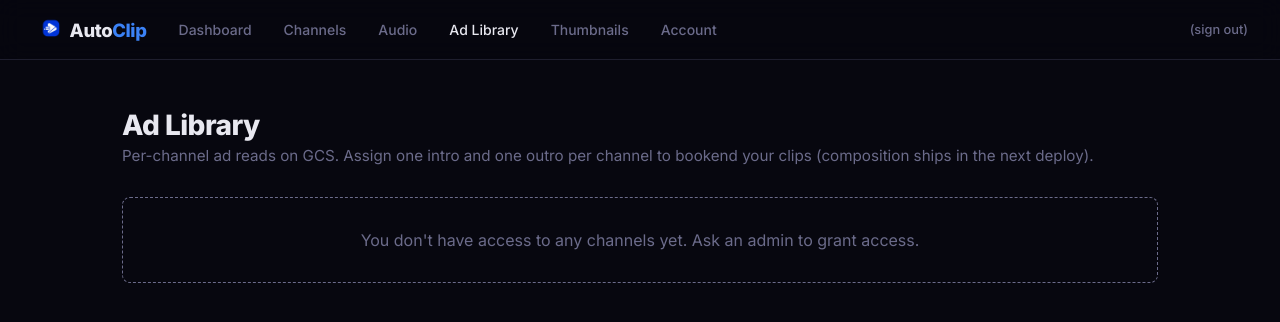
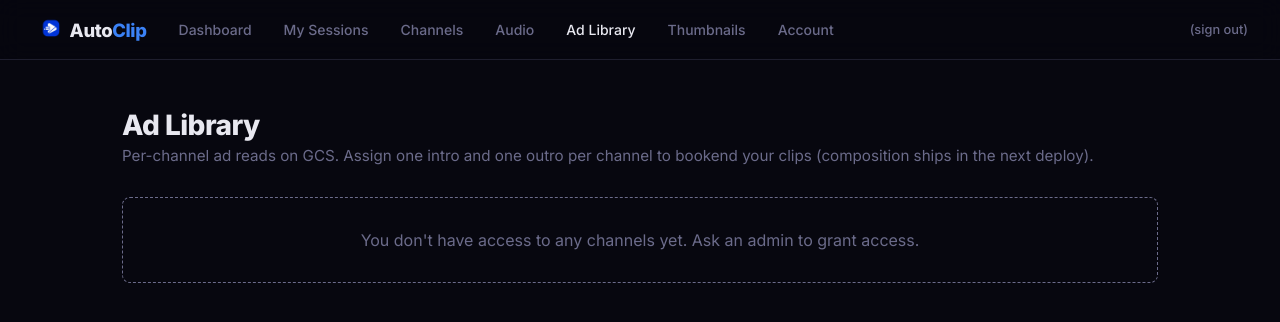
Before and after one commit to harlanh25/autoclip, a Python web app: template templates/ads.html in a window 1280 px wide. Shown: the top 322 px of the page. Run offline with Jinja, Linux system fonts and the light colour scheme; the template is opened without the code that fills it, so the values that code supplies are empty.

Commit message:
Add 'My Sessions' nav link to all main pages

```diff
--- a/templates/ads.html
+++ b/templates/ads.html
@@ -78,6 +78,7 @@
   <div class="nav-left">
     <div class="brand"><img src="/static/img/autoclip_mark.png" alt="AutoClip"><span class="brand-text">Auto<span class="accent">Clip</span></span></div>
     <a href="/dashboard">Dashboard</a>
+    <a href="/sessions">My Sessions</a>
     <a href="/channels">Channels</a>
     <a href="/audio">Audio</a>
     <a href="/ads" class="active">Ad Library</a>
--- a/templates/channels.html
+++ b/templates/channels.html
@@ -58,6 +58,7 @@
   <div class="nav-left">
     <div class="brand"><img src="/static/img/autoclip_mark.png" alt="AutoClip"><span class="brand-text">Auto<span class="accent">Clip</span></span></div>
     <a href="/dashboard">Dashboard</a>
+    <a href="/sessions">My Sessions</a>
     <a href="/channels" class="active">Channels</a>
     <a href="/ads">Ad Library</a>
     <a href="/thumbnails">Thumbnails</a>
--- a/templates/clips.html
+++ b/templates/clips.html
@@ -143,6 +143,7 @@
   <div class="nav-left">
     <div class="brand"><img src="/static/img/autoclip_mark.png" alt="AutoClip"><span class="brand-text">Auto<span class="accent">Clip</span></span></div>
     <a href="/dashboard">Dashboard</a>
+    <a href="/sessions">My Sessions</a>
     <a href="/channels">Channels</a>
     <a href="/audio">Audio</a>
     <a href="/ads">Ad Library</a>
--- a/templates/index.html
+++ b/templates/index.html
@@ -74,6 +74,7 @@
       <span class="brand-text">Auto<span class="accent">Clip</span></span>
     </div>
     <a href="/dashboard" class="active">Dashboard</a>
+    <a href="/sessions">My Sessions</a>
     <a href="/channels">Channels</a>
     <a href="/audio">Audio</a>
     <a href="/ads">Ad Library</a>
--- a/templates/thumbnails.html
+++ b/templates/thumbnails.html
@@ -78,6 +78,7 @@
   <div class="nav-left">
     <div class="brand"><img src="/static/img/autoclip_mark.png" alt="AutoClip"><span class="brand-text">Auto<span class="accent">Clip</span></span></div>
     <a href="/dashboard">Dashboard</a>
+    <a href="/sessions">My Sessions</a>
     <a href="/channels">Channels</a>
     <a href="/audio">Audio</a>
     <a href="/ads">Ad Library</a>
```
